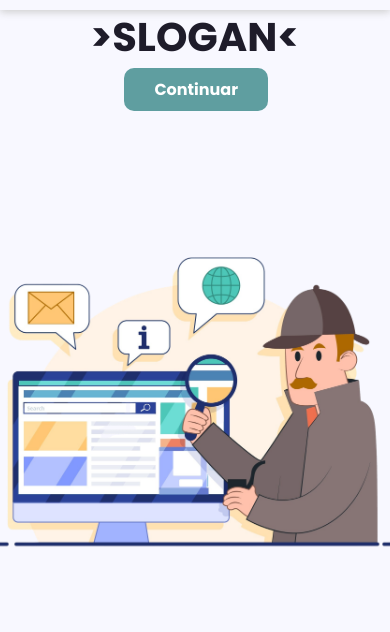
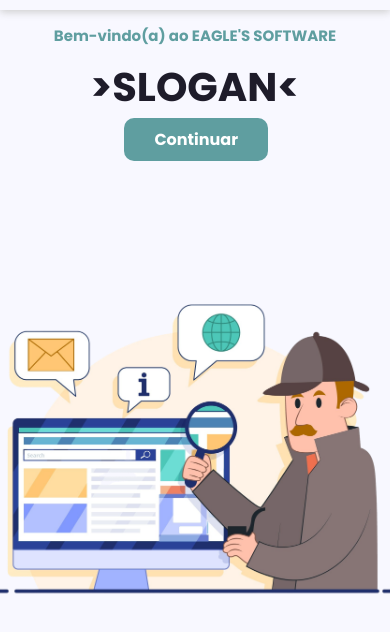
Before and after one commit to Renanlucass/eagles_software_project, a plain HTML site: page index.html in a window 390 px wide. Shown: the part 126-758 px from the top of the page. Drawn offline with nearby package versions, Linux system fonts and the light colour scheme.

Commit message:
alterações

```diff
--- a/css/loginCadastro.css
+++ b/css/loginCadastro.css
@@ -23,7 +23,7 @@ h4 {
   align-items: center;
   justify-content: center;
   margin-bottom: 20px;
-  margin-right: 70px;
+  margin-right: 40px;
 }
 
 .logo-and-name img {
--- a/css/style.css
+++ b/css/style.css
@@ -122,6 +122,11 @@ img.logo {
     gap: 5rem;
   }
 
+  .home-text{
+    margin-top: 50px;
+    max-width: 37rem;
+  }
+
   .home .text-h4 {
     font-size: 15px;
   }
```
